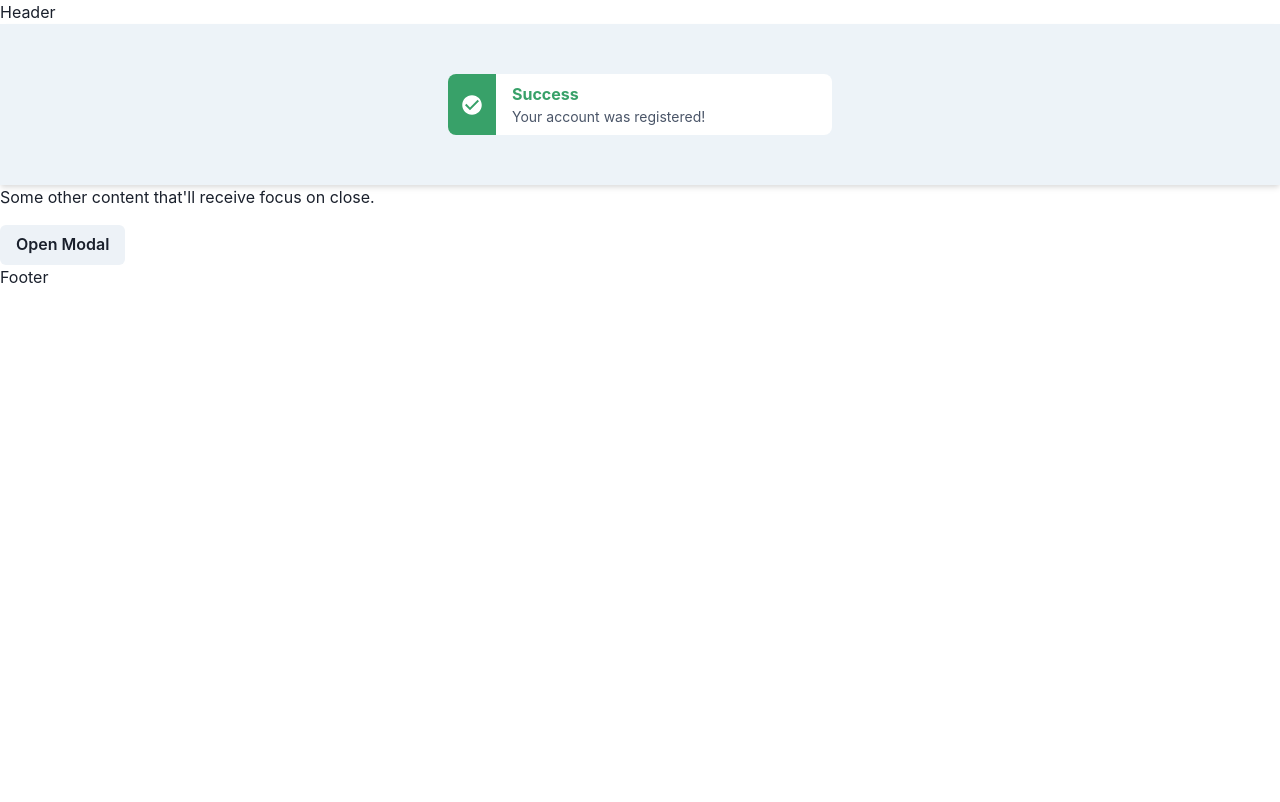
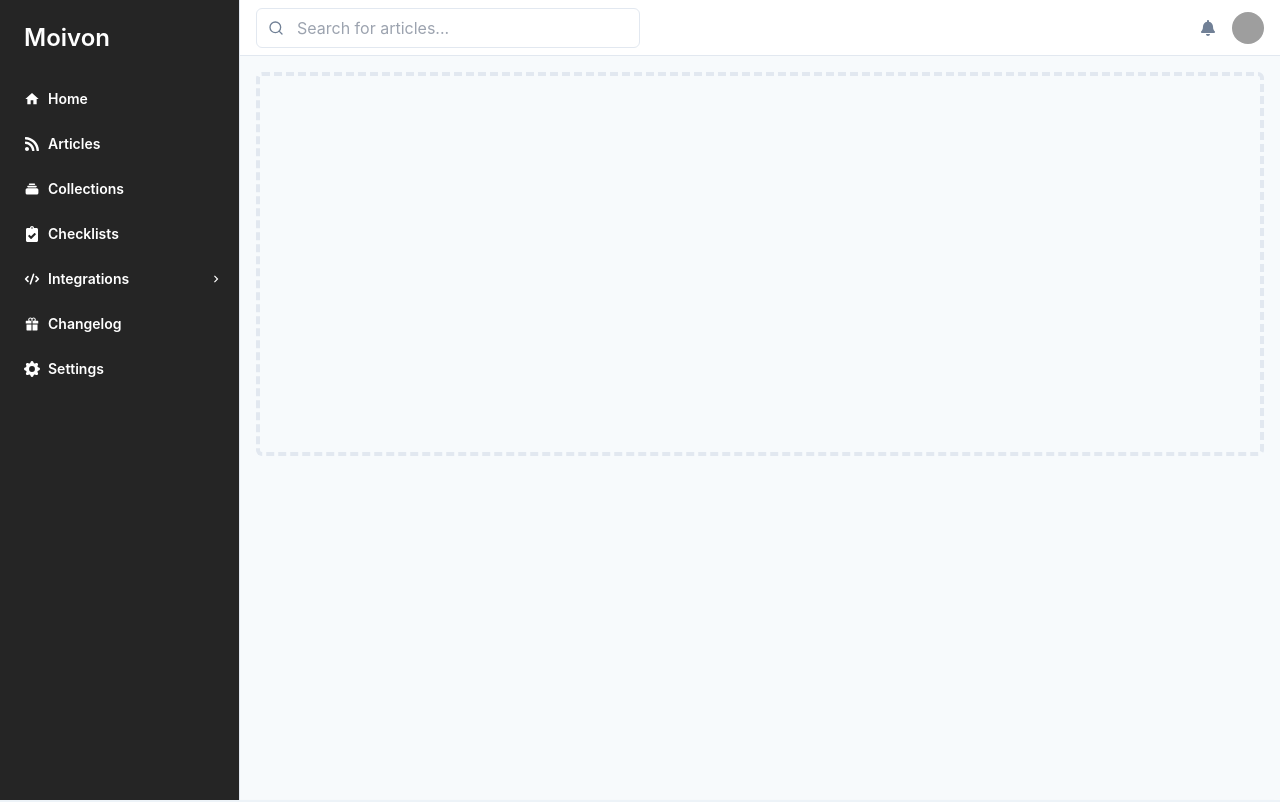
Before and after one commit to himanshu064/moivon-admin, a React (Create React App) app: page / in a window 1280 px wide. Shown: the top 802 px of the page. Built offline with nearby package versions, Linux system fonts and the light colour scheme; grey boxes are pictures that could not be loaded.

Commit message:
made admin

```diff
--- a/src/components/Header/index.js
+++ b/src/components/Header/index.js
@@ -1,7 +1,231 @@
+import {
+  Avatar,
+  Box,
+  Collapse,
+  Drawer,
+  DrawerContent,
+  DrawerOverlay,
+  Flex,
+  Icon,
+  IconButton,
+  Input,
+  InputGroup,
+  InputLeftElement,
+  Text,
+  useColorModeValue,
+  useDisclosure,
+} from "@chakra-ui/react";
 import React from "react";
+import { MdHome, MdKeyboardArrowRight } from "react-icons/md";
+import { FaRss, FaClipboardCheck, FaBell } from "react-icons/fa";
+import { HiCollection, HiCode } from "react-icons/hi";
+import { AiFillGift } from "react-icons/ai";
+import { BsGearFill } from "react-icons/bs";
+import { FiMenu, FiSearch } from "react-icons/fi";
 
 const Header = () => {
-  return <div>Header</div>;
+  const sidebar = useDisclosure();
+  const integrations = useDisclosure();
+  const color = useColorModeValue("gray.600", "gray.300");
+
+  const NavItem = (props) => {
+    const { icon, children, ...rest } = props;
+    return (
+      <Flex
+        align="center"
+        px="4"
+        pl="4"
+        py="3"
+        cursor="pointer"
+        color="inherit"
+        _dark={{
+          color: "gray.400",
+        }}
+        _hover={{
+          bg: "gray.100",
+          _dark: {
+            bg: "gray.900",
+          },
+          color: "gray.900",
+        }}
+        role="group"
+        fontWeight="semibold"
+        transition=".15s ease"
+        {...rest}
+      >
+        {icon && (
+          <Icon
+            mx="2"
+            boxSize="4"
+            _groupHover={{
+              color: color,
+            }}
+            as={icon}
+          />
+        )}
+        {children}
+      </Flex>
+    );
+  };
+
+  const SidebarContent = (props) => (
+    <Box
+      as="nav"
+      pos="fixed"
+      top="0"
+      left="0"
+      zIndex="sticky"
+      h="full"
+      pb="10"
+      overflowX="hidden"
+      overflowY="auto"
+      bg="#252525"
+      _dark={{
+        bg: "gray.800",
+      }}
+      border
+      color="white"
+      borderRightWidth="1px"
+      w="60"
+      {...props}
+    >
+      <Flex px="4" py="5" align="center">
+        <Text
+          fontSize="2xl"
+          ml="2"
+          color="brand.500"
+          _dark={{
+            color: "white",
+          }}
+          fontWeight="semibold"
+        >
+          Moivon
+        </Text>
+      </Flex>
+      <Flex
+        direction="column"
+        as="nav"
+        fontSize="sm"
+        color="white"
+        aria-label="Main Navigation"
+      >
+        <NavItem icon={MdHome}>Home</NavItem>
+        <NavItem icon={FaRss}>Articles</NavItem>
+        <NavItem icon={HiCollection}>Collections</NavItem>
+        <NavItem icon={FaClipboardCheck}>Checklists</NavItem>
+        <NavItem icon={HiCode} onClick={integrations.onToggle}>
+          Integrations
+          <Icon
+            as={MdKeyboardArrowRight}
+            ml="auto"
+            transform={integrations.isOpen && "rotate(90deg)"}
+          />
+        </NavItem>
+        <Collapse in={integrations.isOpen}>
+          <NavItem pl="12" py="2">
+            Shopify
+          </NavItem>
+          <NavItem pl="12" py="2">
+            Slack
+          </NavItem>
+          <NavItem pl="12" py="2">
+            Zapier
+          </NavItem>
+        </Collapse>
+        <NavItem icon={AiFillGift}>Changelog</NavItem>
+        <NavItem icon={BsGearFill}>Settings</NavItem>
+      </Flex>
+    </Box>
+  );
+
+  return (
+    <Box
+      as="section"
+      bg="gray.50"
+      _dark={{
+        bg: "gray.700",
+      }}
+      minH="100vh"
+    >
+      <SidebarContent
+        display={{
+          base: "none",
+          md: "unset",
+        }}
+      />
+      <Drawer
+        isOpen={sidebar.isOpen}
+        onClose={sidebar.onClose}
+        placement="left"
+      >
+        <DrawerOverlay />
+        <DrawerContent>
+          <SidebarContent w="full" borderRight="none" />
+        </DrawerContent>
+      </Drawer>
+      <Box
+        ml={{
+          base: 0,
+          md: 60,
+        }}
+        transition=".3s ease"
+      >
+        <Flex
+          as="header"
+          align="center"
+          justify="space-between"
+          w="full"
+          px="4"
+          bg="white"
+          _dark={{
+            bg: "gray.800",
+          }}
+          borderBottomWidth="1px"
+          color="inherit"
+          h="14"
+        >
+          <IconButton
+            aria-label="Menu"
+            display={{
+              base: "inline-flex",
+              md: "none",
+            }}
+            onClick={sidebar.onOpen}
+            icon={<FiMenu />}
+            size="sm"
+          />
+          <InputGroup
+            w="96"
+            display={{
+              base: "none",
+              md: "flex",
+            }}
+          >
+            <InputLeftElement color="gray.500">
+              <FiSearch />
+            </InputLeftElement>
+            <Input placeholder="Search for articles..." />
+          </InputGroup>
+
+          <Flex align="center">
+            <Icon color="gray.500" as={FaBell} cursor="pointer" />
+            <Avatar
+              ml="4"
+              size="sm"
+              name="anubra266"
+              src="https://avatars.githubusercontent.com/u/30869823?v=4"
+              cursor="pointer"
+            />
+          </Flex>
+        </Flex>
+
+        <Box as="main" p="4">
+          {/* Add content here, remove div below  */}
+          <Box borderWidth="4px" borderStyle="dashed" rounded="md" h="96" />
+        </Box>
+      </Box>
+    </Box>
+  );
 };
 
 export default Header;
--- a/src/index.css
+++ b/src/index.css
@@ -2,6 +2,17 @@
 @tailwind components;
 @tailwind utilities;
 
+
+
+:root {
+  --theme-white: #f8f8f8;
+  --theme-black: #252525;
+  --theme-white-light: #a6a6a6;
+  --theme-black-light: #343434;
+  --border-color: #575757;
+  --color-black: #000000;
+  --color-white: #ffffff;
+}
 body {
   margin: 0;
   font-family: -apple-system, BlinkMacSystemFont, "Segoe UI", "Roboto", "Oxygen",
```
